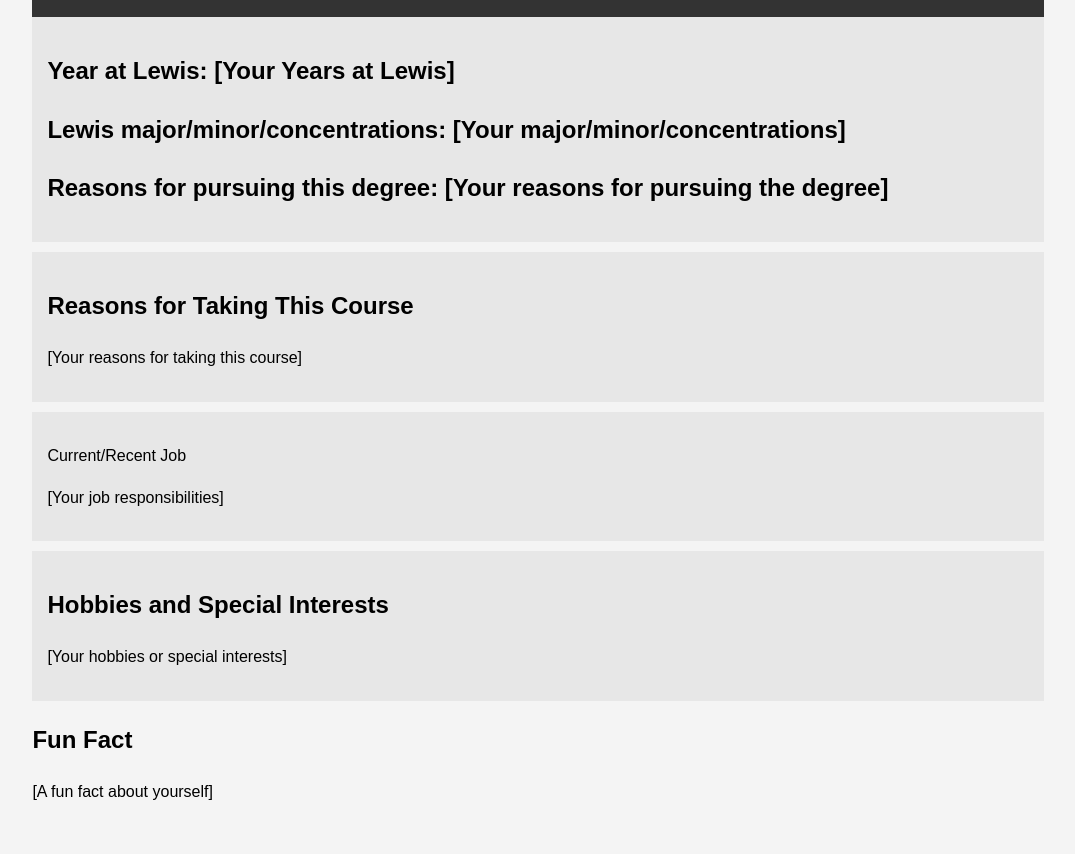
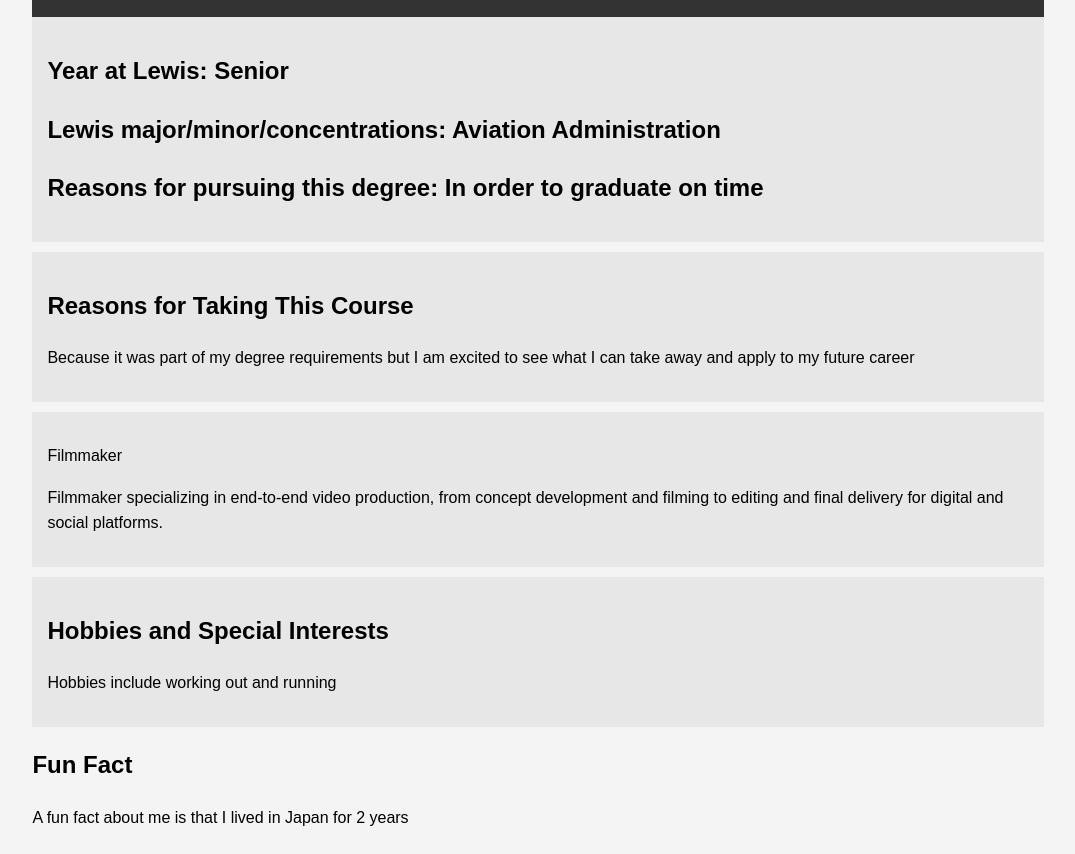
Before and after one commit to cdominguez11/me, a plain HTML site: page index.html in a window 1280 px wide. Shown: the part 133-987 px from the top of the page, without its empty margins (102-1177 px from the left). Before the commit the page ends 962 px from the top, so only its background shows below. Drawn offline with Linux system fonts and the light colour scheme.

Commit message:
Finished bio

```diff
--- a/index.html
+++ b/index.html
@@ -36,29 +36,29 @@
         </header>
 
         <section class="lewis">
-			<h2>Year at Lewis: [Your Years at Lewis]</h2>
-			<h2>Lewis major/minor/concentrations: [Your major/minor/concentrations]</h2>
-			<h2>Reasons for pursuing this degree: [Your reasons for pursuing the degree]</h2>
+			<h2>Year at Lewis: Senior</h2>
+			<h2>Lewis major/minor/concentrations: Aviation Administration</h2>
+			<h2>Reasons for pursuing this degree: In order to graduate on time</h2>
         </section>
 
 		<section class="course">
             <h2>Reasons for Taking This Course</h2>
-            <p>[Your reasons for taking this course]</p>
+            <p>Because it was part of my degree requirements but I am excited to see what I can take away and apply to my future career</p>
         </section>
 
 		<section class="job">
-            <p>Current/Recent Job</p>
-			<p>[Your job responsibilities]</p>
+            <p>Filmmaker</p>
+			<p>Filmmaker specializing in end-to-end video production, from concept development and filming to editing and final delivery for digital and social platforms.</p>
         </section>
 
         <section class="hobbies">
             <h2>Hobbies and Special Interests</h2>
-            <p>[Your hobbies or special interests]</p>
+            <p>Hobbies include working out and running</p>
         </section>
 
         <section class="fun-fact">
             <h2>Fun Fact</h2>
-            <p>[A fun fact about yourself]</p>
+            <p>A fun fact about me is that I lived in Japan for 2 years</p>
         </section>
     </div>
 </body>
```
